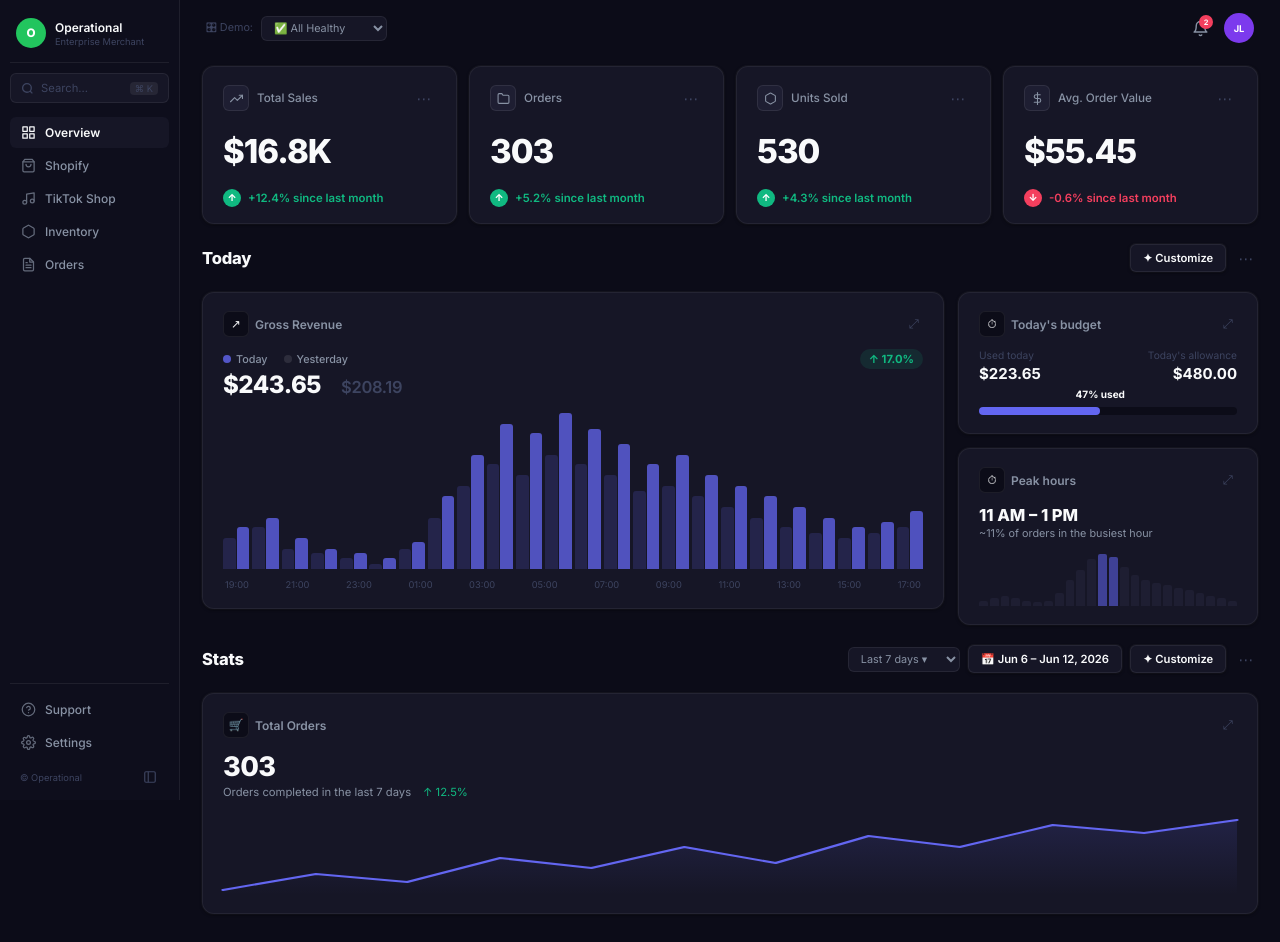
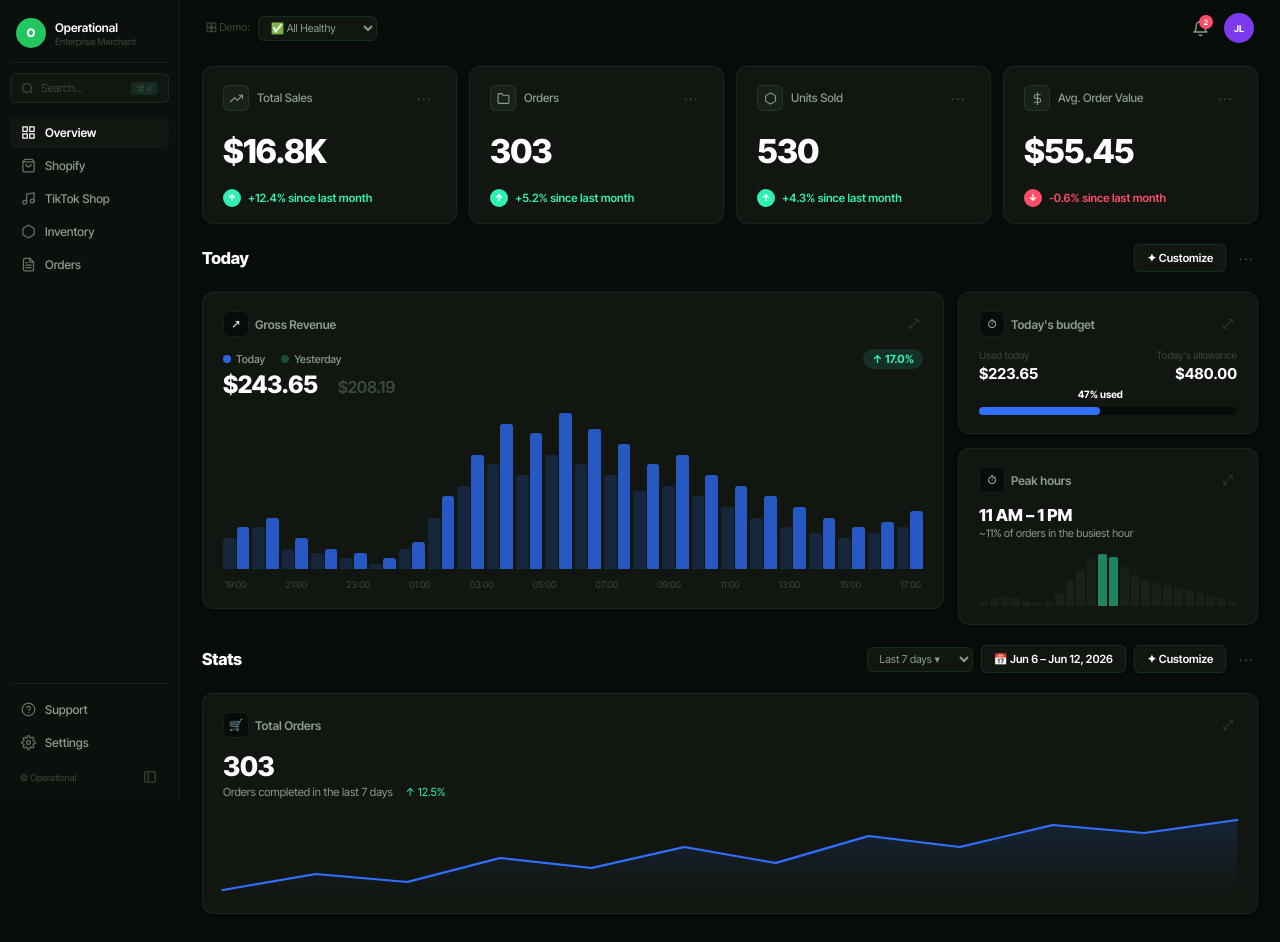
Before and after one commit to JesuaLabor/ecommerce-command-center, a React (Vite) app: page / in a window 1280 px wide. Built offline with nearby package versions, Linux system fonts and the light colour scheme.

Commit message:
feat: apply style guide — Inter Tight font, #306FFF blue, #30F0B3 teal, #FAD670 gold, #080C08 bg

```diff
--- a/src/index.css
+++ b/src/index.css
@@ -1,40 +1,40 @@
-@import url('https://fonts.googleapis.com/css2?family=Inter:wght@300;400;500;600;700;800&display=swap');
-
-/* ─── Design Tokens — Midnight Indigo Theme ─────────────────── */
+@import url('https://fonts.googleapis.com/css2?family=Inter+Tight:wght@300;400;500;600;700;800&display=swap');
+
+/* ─── Design Tokens — Style Guide ───────────────────────────── */
 :root {
-  /* ── Backgrounds (Deep Space Layer) ── */
-  --bg-app:            #0C0C18;   /* Deep indigo-black — avoids pure black */
-  --bg-sidebar:        #0E0E1C;   /* Sidebar — same depth, slight variation */
-  --bg-card:           #161626;   /* Elevated dark surface with indigo undertone */
-  --bg-card-hover:     #1E1E32;   /* Hover — clear but soft */
-  --bg-input:          #161626;
-  --bg-table-row:      #161626;
-  --bg-table-row-hover:#1E1E32;
-
-  /* ── Typography ── */
-  --text-primary:      #F9FAFB;   /* Near-white — crisp without glare */
-  --text-secondary:    #8892A4;   /* Muted blue-gray — readable hierarchy */
-  --text-muted:        #3D4460;   /* Very subtle */
-  --text-nav:          #8892A4;
-  --text-nav-active:   #F9FAFB;
-
-  /* ── Borders — barely visible ── */
-  --border:            rgba(255,255,255,0.07);
-  --border-card:       rgba(255,255,255,0.06);
-
-  /* ── Accents ── */
-  --accent-blue:       #6366F1;   /* Indigo 500 — primary brand/active */
-  --accent-blue-light: rgba(99,102,241,0.15);
-  --accent-blue-hover: #4F46E5;   /* Indigo 600 */
-
-  --green:             #10B981;   /* Emerald 500 */
-  --green-bg:          rgba(16,185,129,0.12);
-  --red:               #F43F5E;   /* Rose 500 */
-  --red-bg:            rgba(244,63,94,0.12);
-  --amber:             #F59E0B;
-  --amber-bg:          rgba(245,158,11,0.12);
-  --gray-badge:        #3D4460;
-  --gray-badge-bg:     #161626;
+  /* ── Backgrounds — based on #080C08 with green undertone depth ── */
+  --bg-app:            #080C08;   /* Style guide base — near-black, slight green tint */
+  --bg-sidebar:        #0C100C;   /* Sidebar — lifted slightly */
+  --bg-card:           #111611;   /* Cards — clearly elevated off app bg */
+  --bg-card-hover:     #182018;   /* Hover/active state */
+  --bg-input:          #111611;
+  --bg-table-row:      #111611;
+  --bg-table-row-hover:#182018;
+
+  /* ── Typography — #FFFFFF pure white ── */
+  --text-primary:      #FFFFFF;
+  --text-secondary:    #8A9E8A;   /* muted greenish-gray */
+  --text-muted:        #3A4A3A;   /* very subtle */
+  --text-nav:          #8A9E8A;
+  --text-nav-active:   #FFFFFF;
+
+  /* ── Borders — teal-tinted barely-visible ── */
+  --border:            rgba(48,240,179,0.1);
+  --border-card:       rgba(48,240,179,0.08);
+
+  /* ── Accents — Style Guide ── */
+  --accent-blue:       #306FFF;   /* Primary brand blue */
+  --accent-blue-light: rgba(48,111,255,0.15);
+  --accent-blue-hover: #1A5AE8;
+
+  --green:             #30F0B3;   /* Teal — positive trend */
+  --green-bg:          rgba(48,240,179,0.12);
+  --red:               #FF4D6A;   /* Soft red — negative trend */
+  --red-bg:            rgba(255,77,106,0.12);
+  --amber:             #FAD670;   /* Gold — warnings */
+  --amber-bg:          rgba(250,214,112,0.12);
+  --gray-badge:        #3A4A3A;
+  --gray-badge-bg:     #111611;
 
   /* ── Shape ── */
   --radius-sm:  6px;
@@ -43,9 +43,9 @@
   --radius-xl:  16px;
 
   /* ── Elevation ── */
-  --shadow-card: 0 1px 3px rgba(0,0,0,0.5), 0 0 0 1px rgba(255,255,255,0.04);
-  --shadow-md:   0 8px 32px rgba(0,0,0,0.6);
-  --shadow-btn:  0 2px 12px rgba(99,102,241,0.35);
+  --shadow-card: 0 1px 3px rgba(0,0,0,0.6), 0 0 0 1px rgba(48,240,179,0.05);
+  --shadow-md:   0 8px 32px rgba(0,0,0,0.7);
+  --shadow-btn:  0 2px 12px rgba(48,111,255,0.4);
 
   --sidebar-width: 180px;
   --transition: 0.15s ease;
@@ -65,7 +65,7 @@ html {
 }
 
 body {
-  font-family: 'Inter', system-ui, sans-serif;
+  font-family: 'Inter Tight', system-ui, sans-serif;
   background: var(--bg-app);
   color: var(--text-primary);
   min-height: 100vh;
@@ -965,13 +965,13 @@ ul {
   width: 26px;
   height: 26px;
   border-radius: var(--radius-sm);
-  background: #1E1E32;              /* Indigo-tinted dark */
-  border: 1px solid rgba(255,255,255,0.08);
+  background: #182018;              /* card-hover tint */
+  border: 1px solid rgba(48,240,179,0.12);
   display: flex;
   align-items: center;
   justify-content: center;
   flex-shrink: 0;
-  color: #8892A4;
+  color: #8A9E8A;
 }
 
 .ov-stat-label {
@@ -1277,8 +1277,8 @@ ul {
   flex-shrink: 0;
 }
 
-.dot-today    { background: rgba(99,102,241,0.8); }   /* Indigo 500 */
-.dot-yesterday { background: rgba(255,255,255,0.1); }  /* Subtle white */
+.dot-today    { background: rgba(48,111,255,0.9); }   /* #306FFF */
+.dot-yesterday { background: rgba(48,240,179,0.25); }  /* #30F0B3 subtle */
 
 .ov-revenue-legend-label {
   font-size: 0.72rem;
@@ -1350,16 +1350,16 @@ ul {
 }
 
 .ov-bar-today {
-  background: rgba(99,102,241,0.75);   /* Indigo 500 @ 75% */
+  background: rgba(48,111,255,0.75);   /* #306FFF @ 75% */
   transition: opacity var(--transition);
 }
 
 .ov-bar-today:hover {
-  background: rgba(99,102,241,1);
+  background: rgba(48,111,255,1);
 }
 
 .ov-bar-yesterday {
-  background: rgba(99,102,241,0.18);  /* Indigo 500 @ 18% */
+  background: rgba(48,111,255,0.18);  /* #306FFF @ 18% */
 }
 
 .ov-chart-labels {
@@ -1474,12 +1474,12 @@ ul {
 .ov-peak-bar {
   flex: 1;
   border-radius: 2px 2px 0 0;
-  background: #1E1E32;
+  background: #182018;
   min-height: 4px;
 }
 
 .ov-peak-bar-hi {
-  background: rgba(99,102,241,0.55);  /* Indigo 500 @ 55% */
+  background: rgba(48,240,179,0.5);  /* #30F0B3 @ 50% */
 }
 
 /* Stats / Orders section */
```
